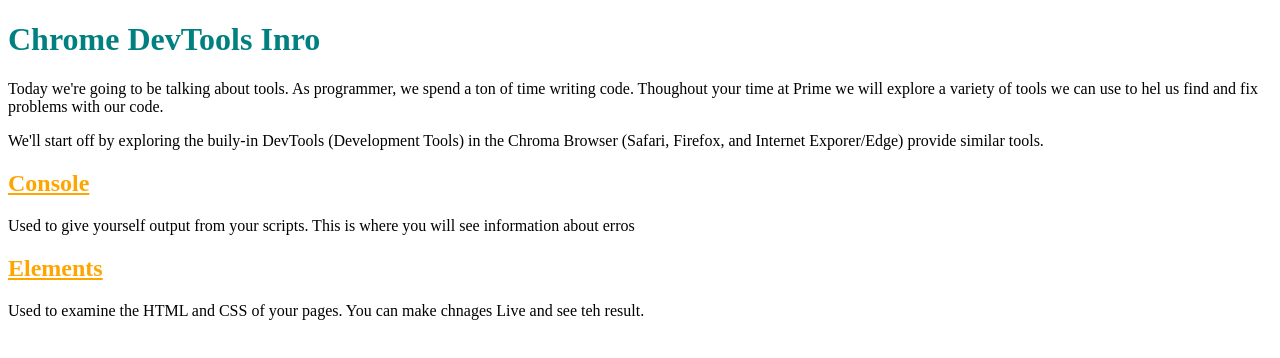
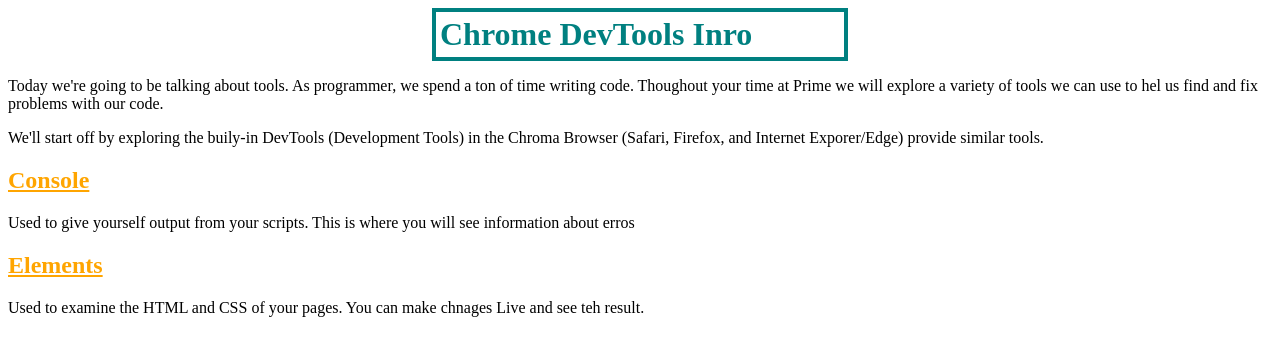
Before and after one commit to FouziH/DevtoolsPractice-, a plain HTML site: page index.html in a window 1280 px wide. Drawn offline with Linux system fonts and the light colour scheme.

Commit message:
made changes to styles.css file

```diff
--- a/styles.css
+++ b/styles.css
@@ -4,5 +4,9 @@
 }
 
 h1{
-  color: teal;
+  color: teal ;
+  padding: 4px;
+  margin: 2px auto;
+  width :400px;
+  border: 4px solid;
 }
```
